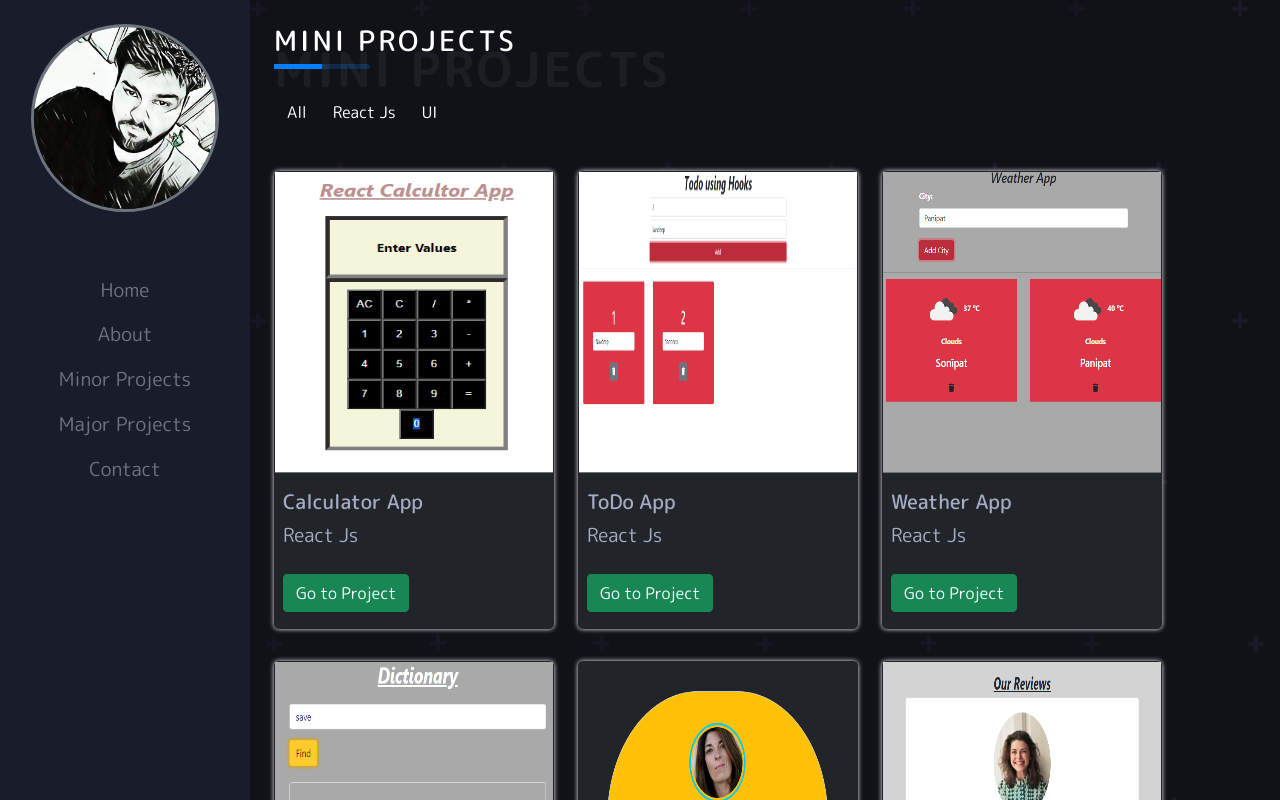
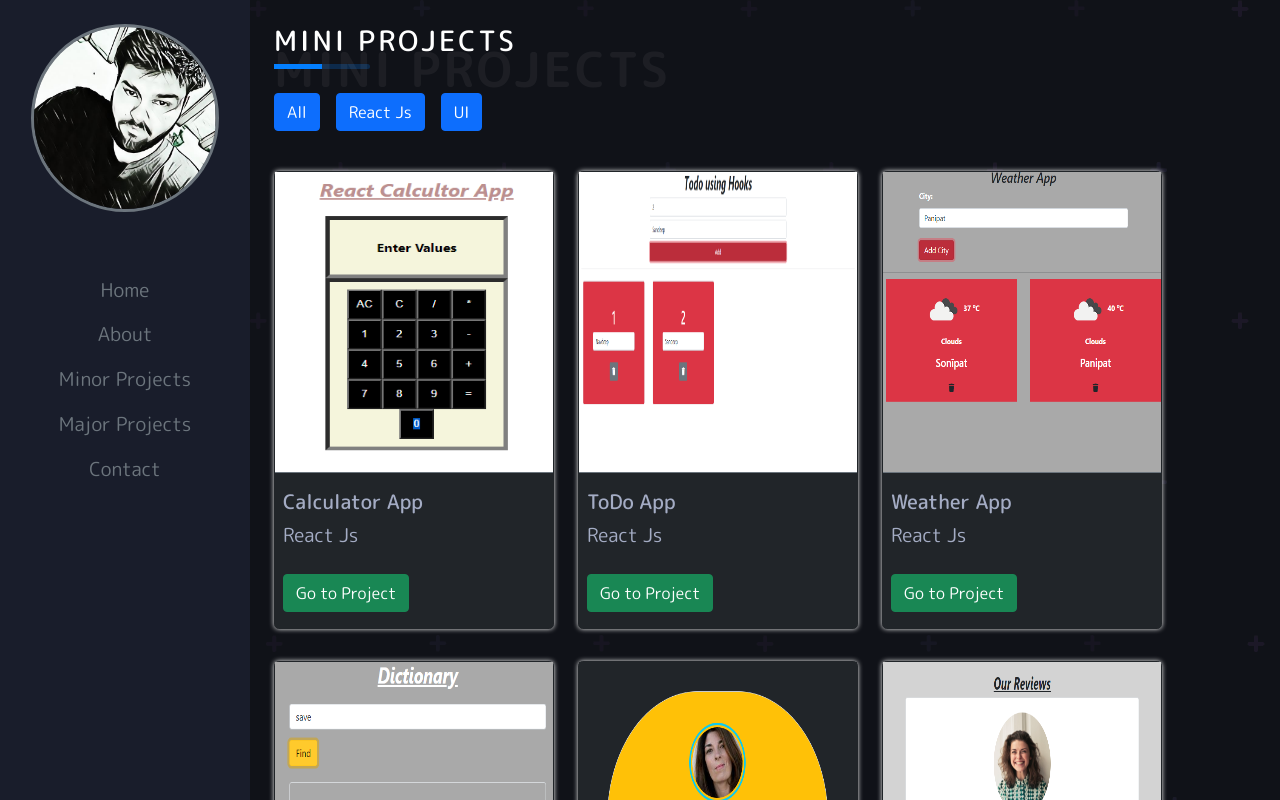
Before and after one commit to navdeep1676/Portfolio, a React (Create React App) app: page /mini-projects in a window 1280 px wide. Shown: the top 800 px of the page. Built offline with nearby package versions, Linux system fonts and the light colour scheme.

Commit message:
Update Categories.js

```diff
--- a/src/Components/Categories.js
+++ b/src/Components/Categories.js
@@ -4,7 +4,7 @@ const Categories=({filter,categorie})=>{
            {
                categorie.map((item,i)=>{
                    return(
-                       <button key={i} className='btn text-white' onClick={()=>{filter(item)}}>{item}</button>
+                       <button key={i} className='btn text-white btn-primary me-3' onClick={()=>{filter(item)}}>{item}</button>
                    )
                })
            }
```
